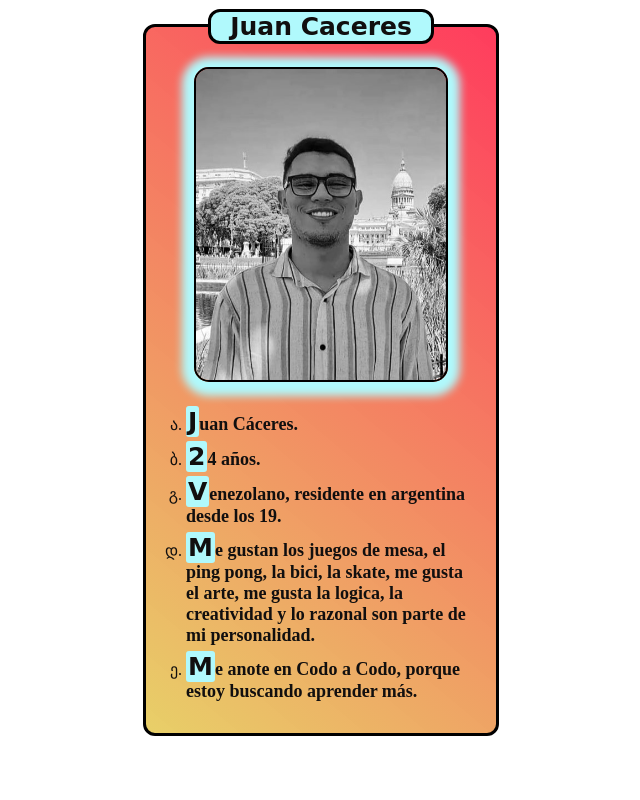
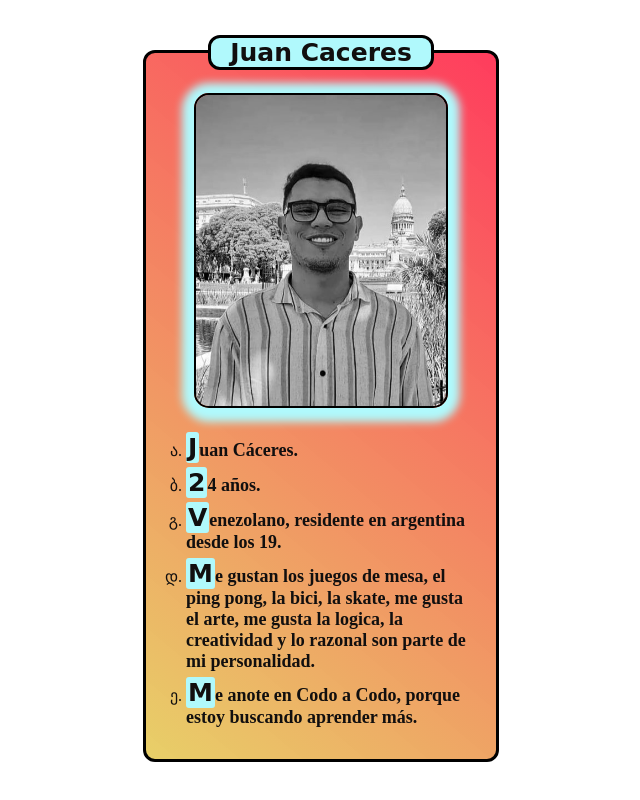
Before and after one commit to Juancaceres963/presentation_letter, a plain HTML site: page index.html in a window 1280 px wide. Shown: the whole page, without its empty margins (319-959 px from the left). Drawn offline with Linux system fonts and the light colour scheme; a web font is replaced by a local one.

Commit message:
Retoques en el body

```diff
--- a/style.css
+++ b/style.css
@@ -7,8 +7,13 @@
     color: var(--principal-letras);
 }
 /*General*/
+body{
+    display: flex;
+    justify-content: center;
+    align-items: center;
+    margin: 50px 0;
+}
 main{
-    height: 95vh;
     display: flex;
     justify-content: center;
     align-items: center;
```
